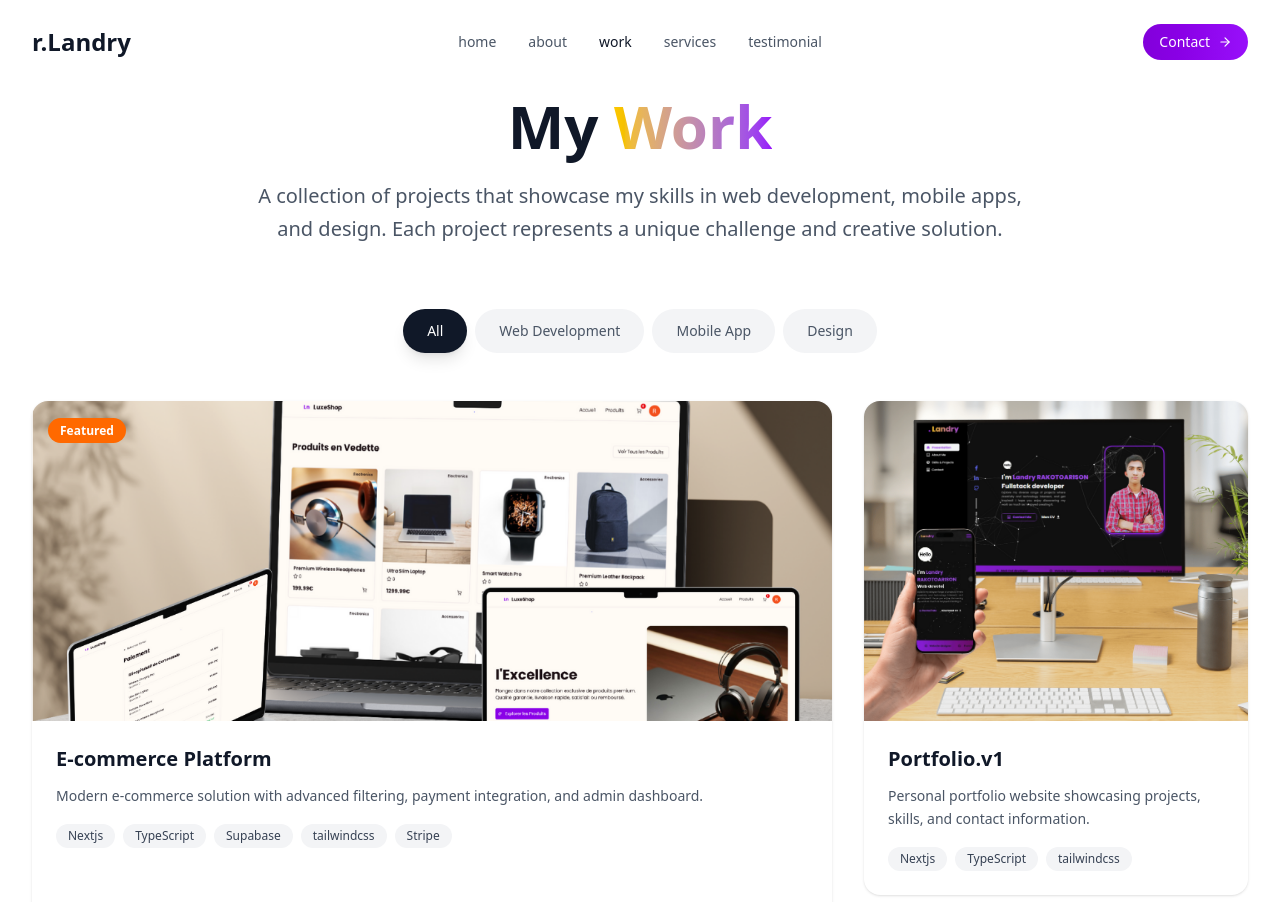
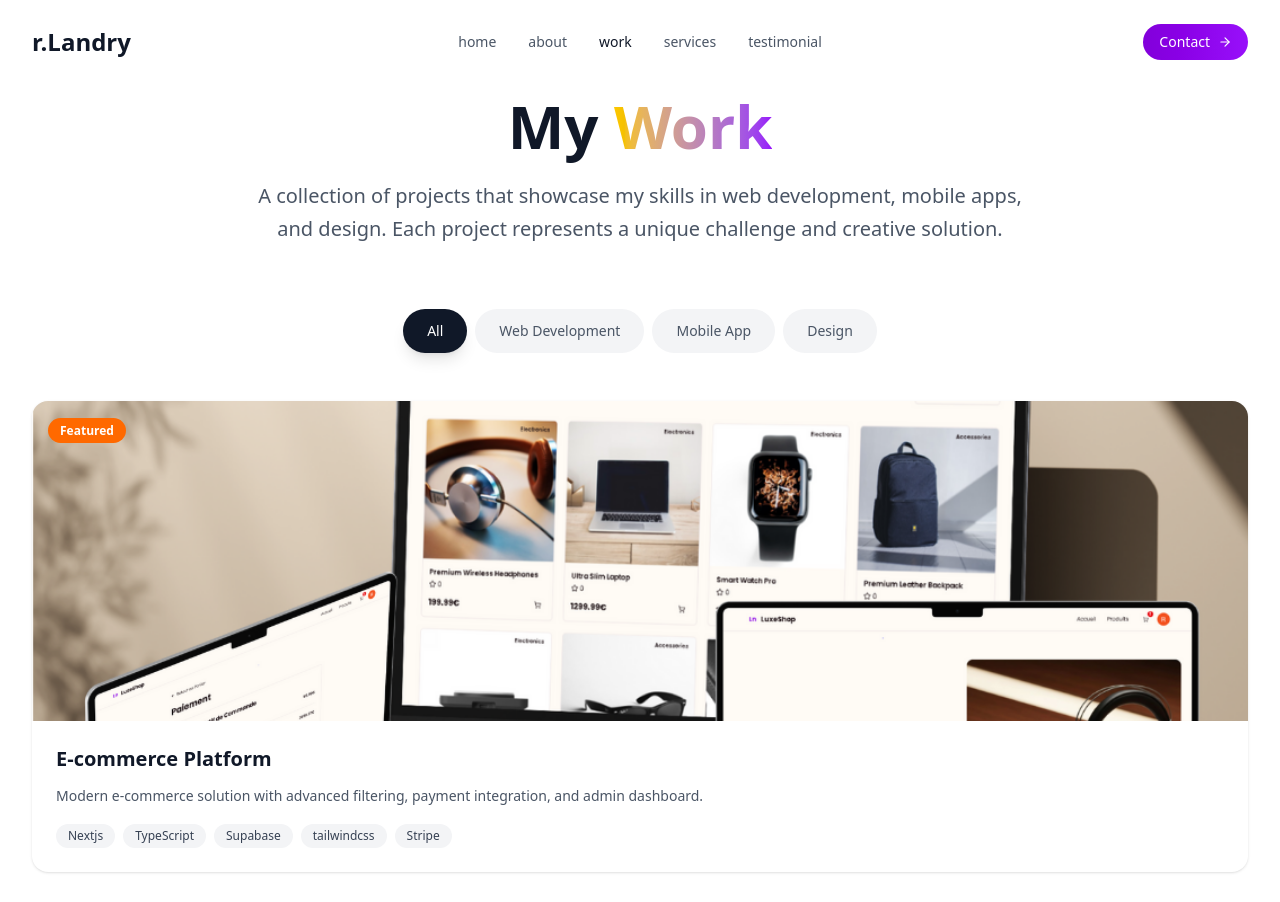
Before and after one commit to rakotoarisonlandry/portfolioV.02, a Next.js app: page /work in a window 1280 px wide. Shown: the top 902 px of the page. Built offline with nearby package versions, Linux system fonts and the light colour scheme.

Commit message:
fix: adjust grid layout in WorkPage for better responsiveness

```diff
--- a/src/app/work/page.tsx
+++ b/src/app/work/page.tsx
@@ -133,7 +133,7 @@
       {/* Projects Grid */}
       <section className="px-6 lg:px-8">
         <div className="max-w-7xl mx-auto">
-          <div className="grid md:grid-cols-2 lg:grid-cols-3 gap-8">
+          <div className="grid md:grid-cols-2 lg:grid-cols-2 gap-8">
             {filteredProjects.map((project) => (
               <ProjectCard
                 key={project.id}
```
